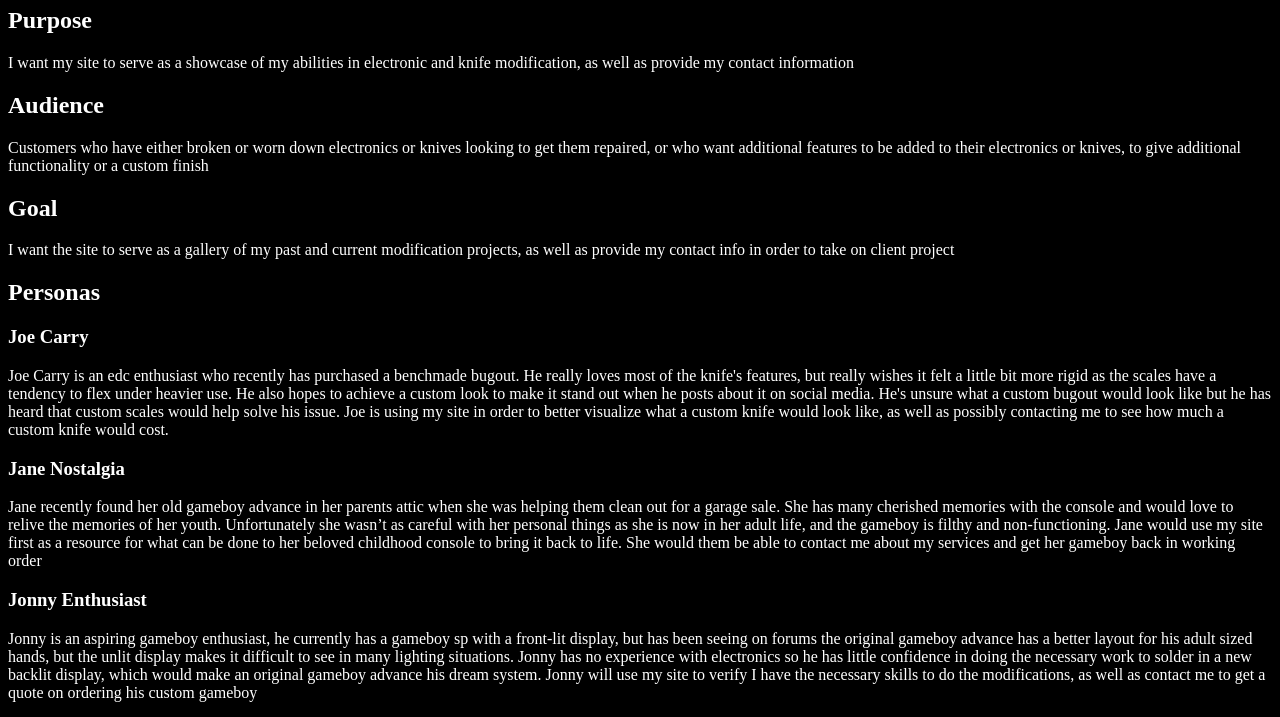
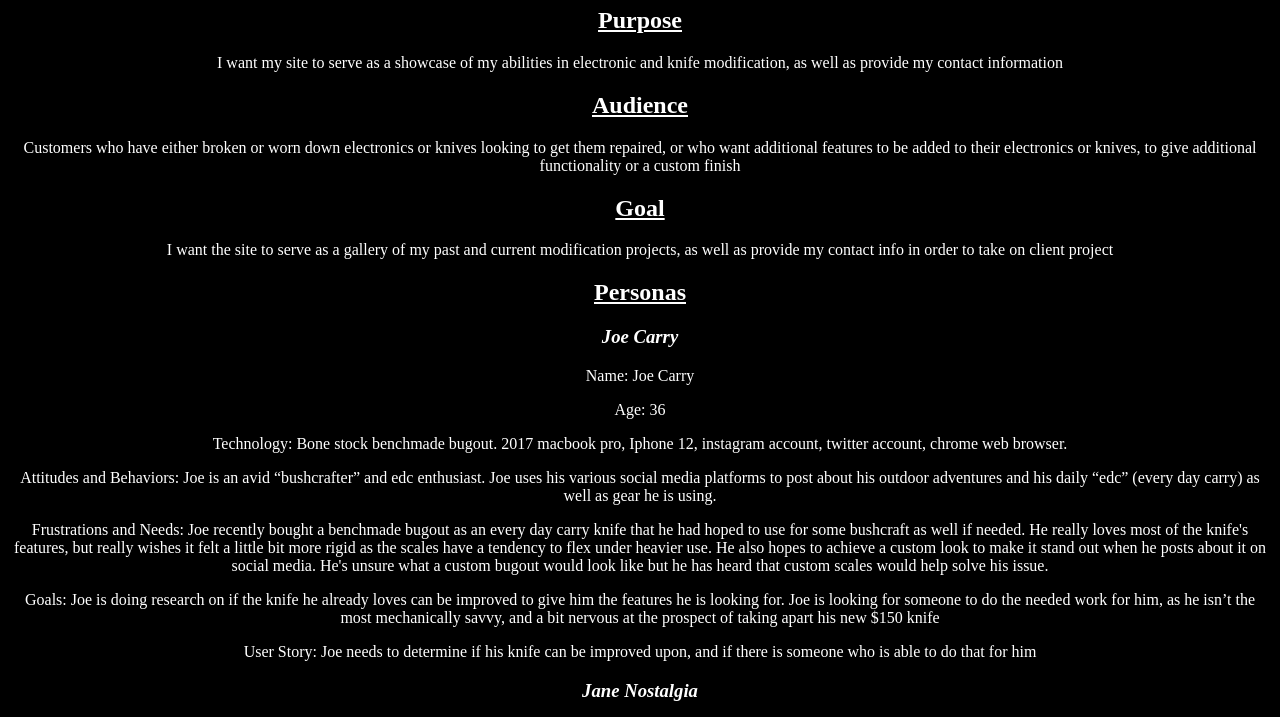
Before and after one commit to BlytheStarr/my-pwp-arlen, a plain HTML site: page public_html/documentation/milestone-1.html in a window 1280 px wide. Shown: the part 73-790 px from the top of the page. Drawn offline with Linux system fonts and the light colour scheme.

Commit message:
updated the Joe Carry persona to better fit the assignment requirements

```diff
--- a/public_html/documentation/milestone-1.html
+++ b/public_html/documentation/milestone-1.html
@@ -27,7 +27,13 @@
 <section>
 <h2>Personas</h2>
     <h3>Joe Carry</h3>
-        <p>Joe Carry is an edc enthusiast who recently has purchased a benchmade bugout. He really loves most of the knife's features, but really wishes it felt a little bit more rigid as the scales have a tendency to flex under heavier use. He also hopes to achieve a custom look to make it stand out when he posts about it on social media. He's unsure what a custom bugout would look like but he has heard that custom scales would help solve his issue. Joe is using my site in order to better visualize what a custom knife would look like, as well as possibly contacting me to see how much a custom knife would cost.</p>
+        <p>Name: Joe Carry</p>
+        <p>Age: 36 </p>
+        <p>Technology: Bone stock benchmade bugout. 2017 macbook pro, Iphone 12, instagram account, twitter account, chrome web browser.</p>
+        <p>Attitudes and Behaviors: Joe is an avid “bushcrafter” and edc enthusiast. Joe uses his various social media platforms to post about his outdoor adventures and his daily “edc” (every day carry) as well as gear he is using.</p>
+        <p>Frustrations and Needs: Joe recently bought a benchmade bugout as an every day carry knife that he had hoped to use for some bushcraft as well if needed. He really loves most of the knife's features, but really wishes it felt a little bit more rigid as the scales have a tendency to flex under heavier use. He also hopes to achieve a custom look to make it stand out when he posts about it on social media. He's unsure what a custom bugout would look like but he has heard that custom scales would help solve his issue.</p>
+        <p>Goals: Joe is doing research on if the knife he already loves can be improved to give him the features he is looking for. Joe is looking for someone to do the needed work for him, as he isn’t the most mechanically savvy, and a bit nervous at the prospect of taking apart his new $150 knife</p>
+        <p>User Story: Joe needs to determine if his knife can be improved upon, and if there is someone who is able to do that for him</p>
 
     <h3>Jane Nostalgia</h3>
         <p>Jane recently found her old gameboy advance in her parents attic when she was helping them clean out for a garage sale. She has many cherished memories with the console and would love to relive the memories of her youth. Unfortunately she wasn’t as careful with her personal things as she is now in her adult life, and the gameboy is filthy and non-functioning. Jane would use my site first as a resource for what can be done to her beloved childhood console to bring it back to life. She would them be able to contact me about my services and get her gameboy back in working order</p>
--- a/public_html/documentation/style.css
+++ b/public_html/documentation/style.css
@@ -1,4 +1,13 @@
 body {
     background-color: black;
     color: white;
+    text-align: center;
 }
+
+h2 {
+    text-decoration: underline
+}
+
+h3 {
+    font-style: italic;
+}
```
